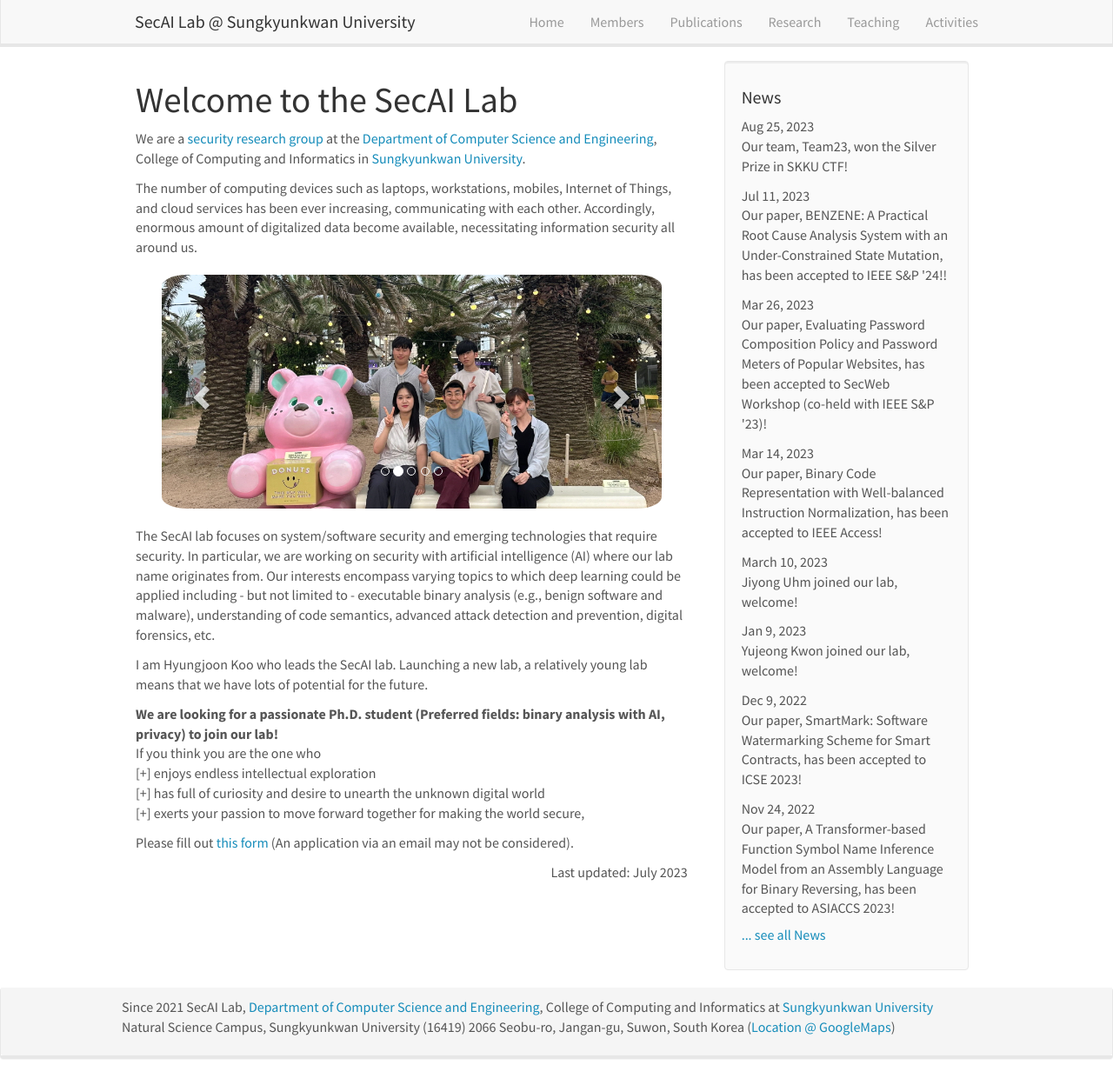
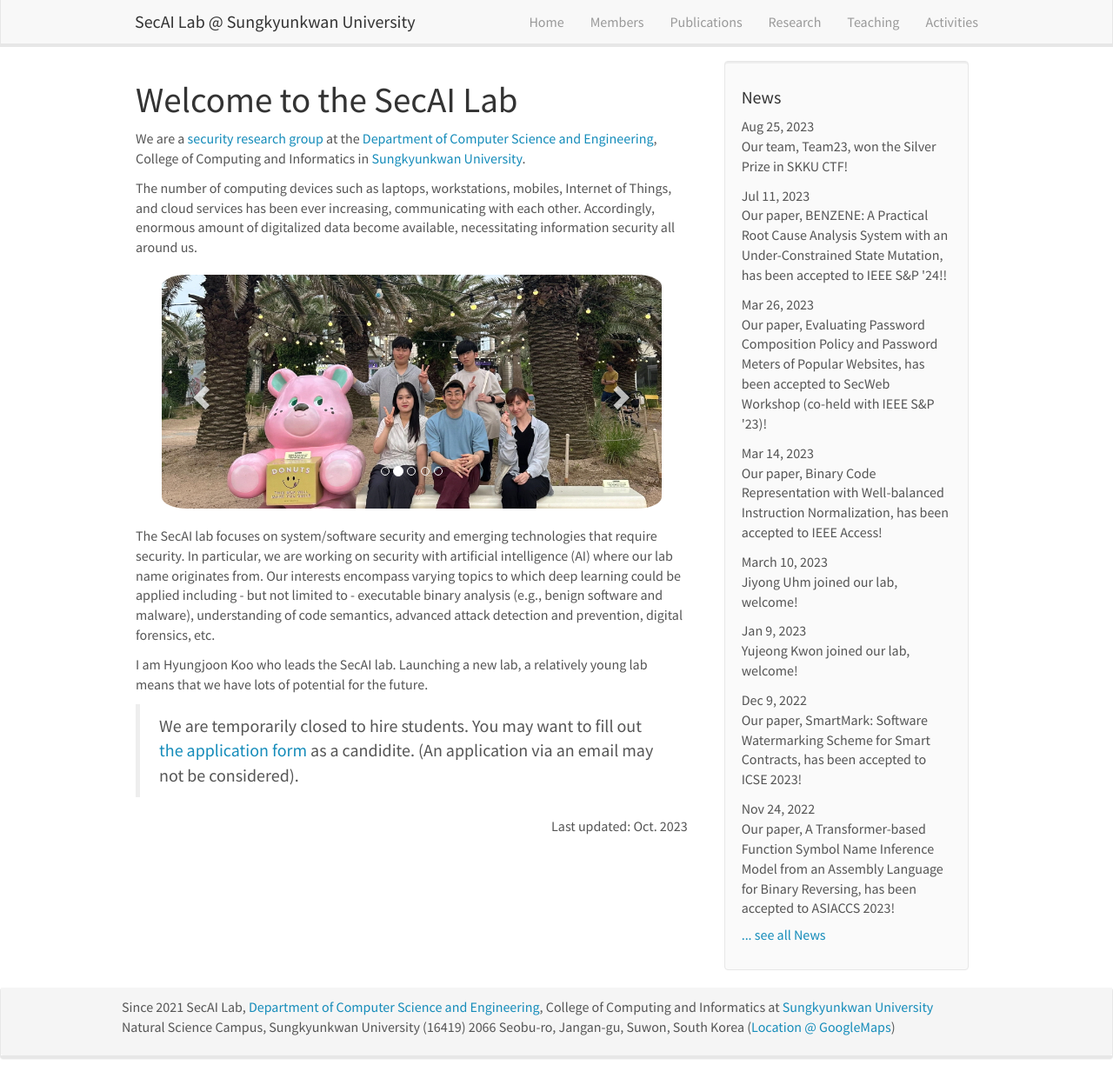
Before and after one commit to SecAI-Lab/secai-lab.github.io, a Jekyll site: the page built from _pages/home.md, in a window 1280 px wide and 1240 px high. Shown: the whole window at 87% size. Built offline with Jekyll 4.4.1, drawn with Linux system fonts in a browser that asks for light colours; nearby versions of some CDN libraries.

Commit message:
closing applications

```diff
--- a/_pages/home.md
+++ b/_pages/home.md
@@ -54,14 +54,15 @@ The SecAI lab focuses on system/software security and emerging technologies that
 
 I am Hyungjoon Koo who leads the SecAI lab. Launching a new lab, a relatively young lab means that we have lots of potential for the future.
 
-**We are looking for a passionate Ph.D. student (Preferred fields: binary analysis with AI, privacy) to join our lab!**
+> We are temporarily closed to hire students. You may want to fill out
+<a href="https://forms.gle/FsHk1u8WrTKLayHVA" target=blank>the application form</a> as a candidite.
+<!-- We are looking for a passionate Ph.D. student (Preferred fields: binary analysis with AI, privacy) to join our lab!**
 <br>If you think you are the one who <br>
 [+] enjoys endless intellectual exploration <br>
 [+] has full of curiosity and desire to unearth the unknown digital world <br>
 [+] exerts your passion to move forward together for making the world secure, <br>
-
-Please fill out <a href="https://forms.gle/FsHk1u8WrTKLayHVA" target=blank>this form</a>
+<a href="https://forms.gle/FsHk1u8WrTKLayHVA" target=blank>Application</a> -->
 (An application via an email may not be considered).
 
-<p align="right">Last updated: July 2023</p>
+<p align="right">Last updated: Oct. 2023</p>
 <br>
```
